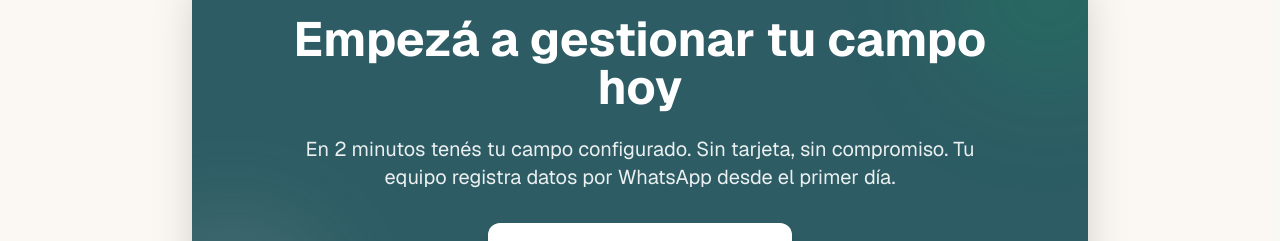
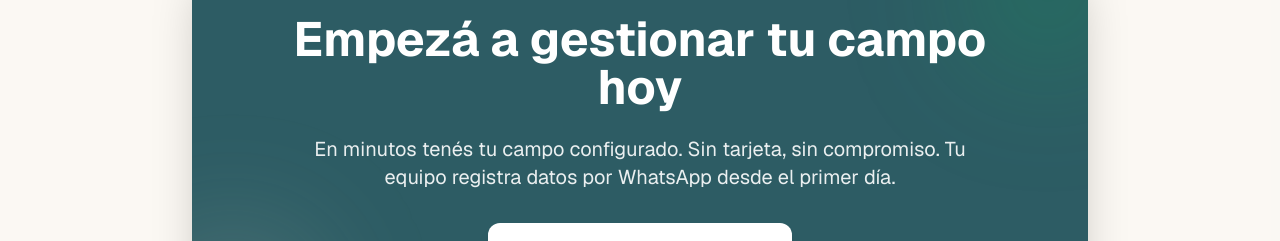
Before and after one commit to talalandig/landingbotrural, a Next.js app: page / in a window 1280 px wide. Shown: the part 6180-6421 px from the top of the page. Built offline with nearby package versions, Linux system fonts and the light colour scheme.

Commit message:
fix(cta): cambiar "En 2 minutos" por "En minutos"

```diff
--- a/app/page.tsx
+++ b/app/page.tsx
@@ -2202,7 +2202,7 @@ export default function Home() {
           <div className="relative z-10">
             <h2 className="text-4xl md:text-5xl font-bold mb-6 text-white">Empezá a gestionar tu campo hoy</h2>
             <p className="text-xl mb-8 text-white/90 max-w-2xl mx-auto">
-              En 2 minutos tenés tu campo configurado. Sin tarjeta, sin compromiso. Tu equipo registra datos por WhatsApp desde el primer día.
+              En minutos tenés tu campo configurado. Sin tarjeta, sin compromiso. Tu equipo registra datos por WhatsApp desde el primer día.
             </p>
             <motion.a href="https://app.botrural.app/register" whileHover={{ scale: 1.05 }} whileTap={{ scale: 0.95 }}
               className="group bg-white hover:bg-[#F0E8D8] text-[#2D5C64] px-10 py-5 rounded-xl text-xl font-bold shadow-lg transition-all inline-flex items-center gap-3">
```
